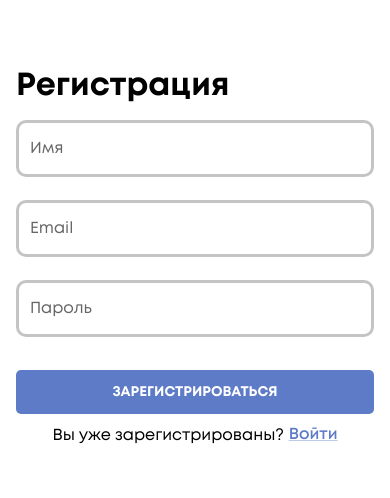
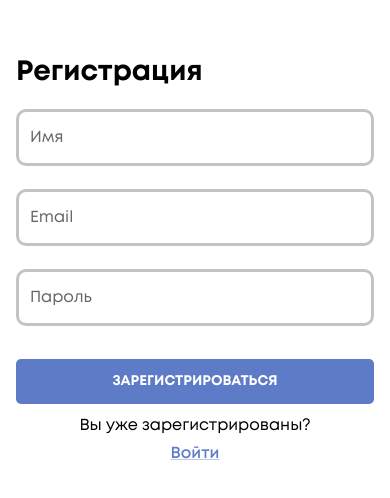
Before and after one commit to Dasha2203/modsenGuide, a React (Create React App) app: page /register in a window 390 px wide. Shown: the part 164-662 px from the top of the page. Built offline with nearby package versions, Linux system fonts and the light colour scheme; no server answers.

Commit message:
feat: add adaptive to auth page

```diff
--- a/src/pages/Auth/Login/index.tsx
+++ b/src/pages/Auth/Login/index.tsx
@@ -1,12 +1,14 @@
-import { Box, Button, Typography } from '@mui/material'
+import { Button, Container, Typography } from '@mui/material'
 import Input from 'components/Input'
 import Link from 'components/Link'
 import { getAuth, signInWithEmailAndPassword } from "firebase/auth";
 import { useAppDispatch } from 'hooks/redux-hooks'
 import { useState } from 'react'
-import { Controller,SubmitHandler, useForm } from 'react-hook-form'
+import { Controller, SubmitHandler, useForm } from 'react-hook-form'
 import { useNavigate } from 'react-router-dom'
 import { setUser } from "store/slices/user/userSlice"
+import { FormContainer, FormLink, FormTitle } from 'ui/Form/styles';
+import { Page } from 'ui/Page';
 
 type LoginForm = {
   email: string
@@ -51,23 +53,12 @@ export const Login = () => {
   }
 
   return (
-    <Box
-      sx={{
-        height: '100vh',
-        display: 'flex',
-        justifyContent: 'center',
-        alignItems: 'center'
-      }}
-    >
-      <Box sx={{ maxWidth: '500px', margin: '0 auto' }}>
-        <Typography
-          variant="h3"
-          sx={{
-            fontWeight: 700,
-          }}
-        >
+    <Page>
+      <Container>
+        <FormContainer>
+          <FormTitle>
             Вход
-        </Typography>
+          </FormTitle>
           {error && <Typography color={"secondary"}>{error}</Typography>}
           <form onSubmit={(handleSubmit(submit))}>
             <Controller
@@ -131,14 +122,15 @@ export const Login = () => {
             </Button>
           </form>
 
-        <Box sx={{ display: 'flex', justifyContent: 'center', mt: '10px', gap: '5px' }}>
+          <FormLink>
             <Typography>
               Вы не зарегистрированы?
             </Typography>
             <Link to={"/register"}>Регистрация</Link>
-        </Box>
-      </Box>
-    </Box>
+          </FormLink>
+        </FormContainer>
+      </Container>
+    </Page>
   )
 }
 
--- a/src/pages/Auth/Register/index.tsx
+++ b/src/pages/Auth/Register/index.tsx
@@ -4,10 +4,12 @@ import Input from 'components/Input'
 import Link from 'components/Link';
 import { createUserWithEmailAndPassword,getAuth } from 'firebase/auth'
 import { addDoc,collection } from 'firebase/firestore'
-import { useAppDispatch } from 'hooks/redux-hooks';
+import { useAppDispatch } from 'hooks/redux-hooks'
 import { Controller,SubmitHandler, useForm } from 'react-hook-form'
 import { useNavigate } from 'react-router-dom'
-import { setUser } from 'store/slices/user/userSlice';
+import { setUser } from 'store/slices/user/userSlice'
+import { FormContainer, FormLink, FormTitle } from 'ui/Form/styles';
+import { Page } from 'ui/Page'
 
 import { db } from './../../../firebase'
 
@@ -66,24 +68,10 @@ export const Register = () => {
   }
 
   return (
-    <Box
-      sx={{
-        height: '100vh',
-        display: 'flex',
-        justifyContent: 'center',
-        alignItems: 'center'
-      }}
-    >
+    <Page>
       <Container>
-        <Box sx={{ maxWidth: '500px', margin: '0 auto' }}>
-          <Typography
-            variant="h3"
-            sx={{
-              fontWeight: 700,
-            }}
-          >
-            Регистрация
-          </Typography>
+        <FormContainer>
+          <FormTitle>Регистрация</FormTitle>
           <form onSubmit={(handleSubmit(submit))}>
             <Controller
               name="name"
@@ -166,15 +154,15 @@ export const Register = () => {
               Зарегистрироваться
             </Button>
           </form>
-          <Box sx={{display: 'flex', justifyContent: 'center', mt: '10px', gap: '5px'}}>
+          <FormLink>
             <Typography>
               Вы уже зарегистрированы?
             </Typography>
             <Link to={"/login"}>Войти</Link>
-          </Box>
-        </Box>
+          </FormLink>
+        </FormContainer>
       </Container>
-    </Box>
+    </Page>
   )
 }
 
--- /dev/null
+++ b/src/ui/Form/styles.tsx
@@ -0,0 +1,26 @@
+import { Box, Typography } from '@mui/material'
+import { styled } from '@mui/system'
+
+export const FormContainer = styled(Box)(() => ({
+  margin: '0 auto',
+  maxWidth: '500px',
+}))
+
+export const FormLink = styled(Box)(({ theme }) => ({
+  marginTop: '10px',
+  display: 'flex',
+  justifyContent: 'center',
+  gap: '5px',
+  [theme.breakpoints.down('sm')]: {
+    flexDirection: 'column',
+    alignItems: 'center'
+  },
+}))
+
+export const FormTitle = styled(Typography)(({ theme }) => ({
+  fontSize: '38px',
+  fontWeight: 700,
+  [theme.breakpoints.down('sm')]: {
+    fontSize: '28px',
+  },
+}))
--- /dev/null
+++ b/src/ui/Page/index.tsx
@@ -0,0 +1,9 @@
+import styled from '@emotion/styled'
+import { Box } from '@mui/material'
+
+export const Page = styled(Box)(() => ({
+  minHeight: '100vh',
+  display: 'flex',
+  justifyContent: 'center',
+  alignItems: 'center'
+}))
```
Lines whose indentation alone changed are shown as unchanged.
